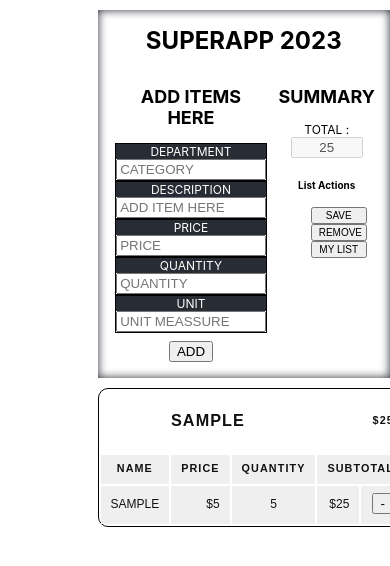
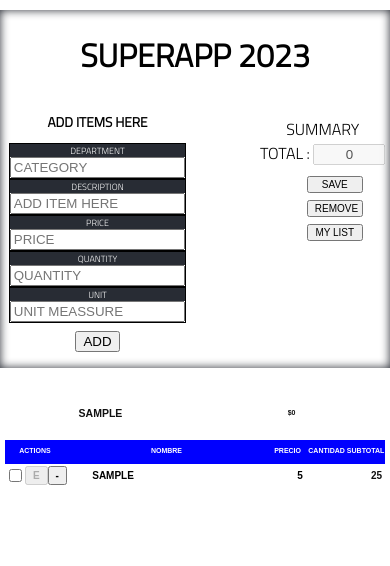
Before and after one commit to StarkNeo/superapp2023, a React (Create React App) app: page / in a window 390 px wide. Both pictures are taken after typing "Sample", "Sample", "5", "5", "Sample" into the empty fields and a click on the input "add". Shown: the top 566 px of the page. Built offline with nearby package versions, Linux system fonts and the light colour scheme.

Commit message:
responsive

```diff
--- a/src/App.css
+++ b/src/App.css
@@ -1,28 +1,49 @@
+@import url('https://fonts.googleapis.com/css2?family=Amatic+SC:wght@700&family=Open+Sans:wght@300;400&display=swap');
+@import url('https://fonts.googleapis.com/css2?family=Titillium+Web:wght@200;300&display=swap');
+
+@import url('https://fonts.googleapis.com/css2?family=Teko:wght@300;400&display=swap');
+@import url('https://fonts.googleapis.com/css2?family=Abril+Fatface&family=Paytone+One&display=swap');
+
+/*
+font-family: 'Amatic SC', cursive;
+font-family: 'Open Sans', sans-serif;
+font-family: 'Titillium Web', sans-serif;
+font-family: 'Teko', sans-serif;
+font-family: 'Abril Fatface', cursive;
+
+*/
+
 #headApp {
   display: grid;
   grid-template-columns: 1fr 1fr;
   grid-template-rows: 1f 1fr 1fr;
-  max-width: 49rem;
-  max-height: 49rem;
-  margin-left: 25%;
+  /*max-width: 49rem;
+  max-height: 49rem;*/
+  width: 90%;
+  margin: auto;
   box-shadow: inset 0 0 10px #282c34;
   position: sticky;
   top: 10px;
   background-color: white;
   z-index: 10;
+  font-family: 'Titillium Web', sans-serif;
 
 }
 
-.app-title{
+.app-title {
   grid-column-start: 1;
   grid-column-end: 3;
   justify-self: center;
 }
+
 #body {
-  max-width: 49rem;
-  max-height: 49rem;
-  margin-left: 25%;
-  margin-top: 5%;
+  /*max-width: 49rem;
+  max-height: 49rem;*/
+  display: flex;
+  width: 100%;
+  /*margin-left: 25%;*/
+
+  margin: 2rem auto;
 
 }
 
@@ -33,6 +54,7 @@
 
 form {
   width: 80%;
+  font-size: 12px;
   margin: auto;
   /*border: 1px solid black;*/
   display: flex;
@@ -51,24 +73,26 @@ input[type="submit"] {
   text-align: center;
 }
 
-#summTotal{
+#summTotal {
   text-align: center;
   width: 4rem;
 }
 
 
 
-fieldset{
+fieldset {
   border: none;
 
 }
 
-fieldset input{
+fieldset input {
   font-size: 10px;
   margin-left: 1.5rem;
   width: 3.5rem;
   text-align: center;
 }
+
+/*clase .input pertenece a los inputs del formulario para agregar items */
 .input {
   width: 100%;
   display: flex;
@@ -85,35 +109,111 @@ fieldset input{
 
 }
 
+/*se refiere a los inputs renderizados en la tabla que muestra los productos de cada categoria */
 input {
-  text-transform: uppercase;
-}
-
-table {
-  font-family: Arial, Helvetica, sans-serif;
-  color: #111111;
-  border: 1px solid black;
-  width: 100%;
-  margin: 1rem auto;
-  border-radius: 10px;
-
-
-}
-
-th,
-td {
-  padding: 7px 10px 10px 10px;
-  text-align: center;
   text-transform: uppercase;
 
 }
 
-th {
-  letter-spacing: 0.1em;
-  font-size: 90%;
-  /*border-bottom: 2px solid #111111;*/
-  /*border-top: 1px solid #999;*/
+.category {
+  display: flex;
+  flex-direction: column;
+  width: 90%;
+  font-size: 12px;
+  margin: auto;
+
+}
+
+.body-category {
+  width: 100%;
+  display: flex;
+  flex-direction: column;
+  margin-top: 1.5rem;
+  font-family: Arial, Helvetica, sans-serif;
+  color: #111111;
+  border-radius: 20px;
+  width: 98%;
+  margin: auto;
+}
+
+.head-category {
+  display: flex;
+  flex-direction: row;
+  justify-content: space-around;
+  align-items: center;
+  width: 100%;
+
+}
+
+.item-line {
+  display: flex;
+  justify-content: space-between;
+  align-items: center;
+}
+
+input[name="value"] {
+  width: 100%;
+  background: none;
+  border: none;
+}
+
+input[name="price"],
+input[name="quantity"] {
+  width: 100%;
   text-align: center;
+  border: none;
+  background: none;
+
+}
+
+thead {
+  display: flex;
+  flex-direction: column;
+
+}
+
+thead .head-category th{
+  color: #111111;
+}
+.head-items {
+  display: flex;
+  flex-direction: row;
+  justify-content: space-between;
+  align-items: center;
+  width: 100%;
+
+}
+
+
+input:hover {
+  background-color: burlywood;
+  color: black;
+
+}
+
+
+
+input[type="button"],
+input[type="checkbox"] {
+  cursor: pointer;
+}
+
+
+
+
+
+
+
+td {
+  display: flex;
+  justify-content: center;
+  padding: 0;
+  margin: auto;
+}
+
+tr {
+  display: flex;
+  border: 1px solid white;
 }
 
 tr:nth-child(even) {
@@ -124,69 +224,156 @@ tr:hover {
   background-color: #c3e6e5;
 }
 
-.money {
-  text-align: right;
+output {
+  width: 5%;
+  text-align: center;
+  font-size: 12px;
+  font-weight: bold;
 }
 
-@media only screen and (max-width:513px){
-  #headApp{
-    font-size: 12px;
+th {
+  padding: 7px 10px 10px 10px;
+  text-align: center;
+  text-transform: uppercase;
+  width: 20%;
+  display: flex;
+  justify-content: center;
+  color: white;
+}
+
+.head-names th:nth-child(1){
+  background-color:blue;
+  width: 10%;
+
+}
+.head-names th:nth-child(2){
+  background-color:blue;
+  width: 75%;
+
+}
+.head-names th:nth-child(3){
+  background-color:blue;
+  width: 5%;
+}
+.head-names th:nth-child(4){
+  background-color:blue;
+  width: 5%;
+}
+.head-names th:nth-child(5){
+  background-color:blue;
+  width: 5%;
+}
+
+.item-line td:nth-child(1){
+  width: 10%;
+
+}
+.item-line td:nth-child(2){
+  width: 55%;
+  justify-content: flex-start;
+  margin-left: 1rem;
+
+}
+.item-line td:nth-child(3){
+  width: 10%;
+  font-size: 12px;
+
+}
+.item-line td:nth-child(4){
+  width: 5%;
+
+}
+.item-line td:nth-child(5){
+  width: 5%;
+
+}
+
+@media only screen and (max-width:585px){
+  .body-category input{
+    font-size: 10px;
+    font-weight: bold;
   }
+ thead{
+  font-size: 8px;
+ }
 
-  #summarize{
-    display: flex;
-    flex-direction: column;
-    align-items: center;
+.item-line td{
+  width: auto;
+}
+
+.item-line td:nth-child(2){
+  width: 55%;
+  justify-content: flex-start;
+  margin-left: 0;
+
+}
+.head-names th:nth-child(2){
+  background-color:blue;
+  width: 55%;
+}
+output{
+  font-size: 10px;
+}
+}
+
+@media only screen and (max-width:470px) {
+  .body-category input{
+    font-size: 10px;
   }
+ thead{
+  font-size: 7px;
+ }
+ .head-names th:nth-child(1){
+  background-color:blue;
+  width: 12%;
+}
+.head-names th:nth-child(3){
+  background-color:blue;
+  width: 5%;
+}
+.head-names th:nth-child(4){
+  background-color:blue;
+  width: 5%;
+}
+.head-names th:nth-child(5){
+  background-color:blue;
+  width: 5%;
+
+}
+
+.item-line td:first-child{
+  width: auto;
+  margin-left: 0;
+}
+
+#headApp{
+  width: 100%;
+}
+
+.category {
+  width: 100%;
+
+}
+
+.item-line td:nth-child(2){
+  width: 50%;
+  justify-content: flex-start;
+  margin-left: 1.2rem;
+
+}
+
+form {
+  width: 90%;
+  font-size: 9px;
+
+}
+#summarize{
+  width: 90%;
+}
+#summarize h2, h5{
+  display: none;
+
+}
 
 
-  #body{
-
-    max-width: 75%;
-  }
-  table{
-    max-width: 70%;
-    font-size: 12px;
-  }
 }
-@media only screen and (max-width:368px){
-  #headApp{
-    font-size: 8px;
-    display: flex;
-    flex-direction: column;
-    align-items: center;
-  }
-  form{
-
-    display: flex;
-  }
-  #summarize{
-    display: flex;
-    justify-content: center;
-  }
-  fieldset{
-    display: flex;
-    width: 95%;
-    flex-direction: column;
-  }
-
-  fieldset input{
-    margin: 0px;
-    width: 3rem;
-    align-self: center;
-
-  }
-  table{
-    max-width: 65%;
-    font-size: 9px;
-  }
-}
-@media only screen and (max-width:354px){
-  table{
-    min-width: 65%;
-    font-size: 9px;
-  }
-  #headApp{
-    min-width: 16rem;
-  }
-}
--- a/src/components/AddItems.js
+++ b/src/components/AddItems.js
@@ -8,6 +8,7 @@ export function Item(props) {
     const [unit, setUnit] = useState('');
     const [quantity, setQuantity] = useState('');
     const [id, setId] = useState(1);
+
 
 
 
@@ -46,6 +47,7 @@ export function Item(props) {
             price: price,
             quantity: quantity,
             unit: unit,
+            checked: false,
         }
         props.addItem(item)
         setCategory('')
--- a/src/components/AdmonItems.js
+++ b/src/components/AdmonItems.js
@@ -18,6 +18,27 @@ export function AdminItems() {
         setItems(newArray);
     }
 
+    const checkItem =(id)=>{
+        let newArray = items.map((element)=>element);
+        let indice = newArray.findIndex((element)=>element.id === id)
+        let elementFound = newArray[indice] ;
+        elementFound.checked = !elementFound.checked;
+        newArray.splice(indice,1,elementFound)
+        setItems(newArray);
+    }
+
+    const updateItem =(id,newName,newPrice,newQuantity)=>{
+        let newArray = items.map((element)=>element);
+        let indice = newArray.findIndex((element)=>element.id === id)
+        let elementFound = newArray[indice] ;
+        elementFound.name = newName;
+        elementFound.price = newPrice;
+        elementFound.quantity = newQuantity;
+        newArray.splice(indice,1,elementFound)
+        setItems(newArray)
+        saveList();
+
+    }
     const saveList =()=>{
 
         localStorage.setItem("list",JSON.stringify(items));
@@ -32,7 +53,7 @@ export function AdminItems() {
 
     }
 
-
+    console.log(items)
 
     return (
         <>
@@ -44,7 +65,7 @@ export function AdminItems() {
 
             </div>
             <div id="body">
-                <Category items={items} delete={deleteItem} />
+                <Category items={items} delete={deleteItem} update={updateItem} check={checkItem} />
 
             </div>
 
--- a/src/components/Category.js
+++ b/src/components/Category.js
@@ -18,36 +18,41 @@ export function Category(props) {
         setCategory(categories)
 
     }, [props.items]);
-    const getItemsByCategory =(category)=>{
+    const getItemsByCategory = (category) => {
         let total = 0;
-        props.items.map((e)=>{
+        props.items.map((e) => {
             if (e.category === category) {
-                total+=(e.price * e.quantity);
+                if (e.checked === true) {
+                    total += (e.price * e.quantity);
+                }
+
             }
 
         })
         return total;
     }
     return (
-        <div>
+        <div className="category">
             {category.map((cat, index) => (
 
                 <>
-
-
-                    <table>
+                    <table className="body-category">
                         <thead>
-                            <tr>
+                            <tr className="head-category">
                                 <th colSpan={3}><h2 key={index}>{cat}</h2></th>
                                 <th colSpan={2} className="money">${getItemsByCategory(cat)}</th>
                             </tr>
-                            <tr>
-                                <th>Name</th>
-                                <th>Price</th>
-                                <th>Quantity</th>
-                                <th colSpan={2}>Subtotal</th>
+                            <tr className="head-names">
+                                <th>Actions</th>
+                                <th>Nombre</th>
+                                <th> Precio</th>
+                                <th>Cantidad</th>
+                                <th>subtotal</th>
                             </tr>
                         </thead>
+
+                        <tbody>
+
 
                             {props.items.map((e, index) => {
                                 let arrayItems = [];
@@ -56,10 +61,10 @@ export function Category(props) {
 
                                 }
 
-                            return <Products key={index} items={arrayItems} delete={props.delete} />
+                                return <Products id={index} items={arrayItems} delete={props.delete} update={props.update} check={props.check} />
                             })}
 
-
+                        </tbody>
                     </table>
 
 
--- a/src/components/Product.js
+++ b/src/components/Product.js
@@ -1,21 +1,70 @@
 import React from "react";
 import { Item } from "./AddItems";
 import { useState } from "react";
+import { toBeChecked } from "@testing-library/jest-dom/matchers";
 export function Product(props) {
+    const [name, setName] = useState(props.value);
+    const [price, setPrice] = useState(props.price);
+    const [quantity, setQuantity] = useState(props.quantity);
+    const [disabled, setDisabled] = useState(true)
 
-    const handleClick=({target})=>{
+    const handleClick = ({ target }) => {
         let id = target.id
         props.delete(id);
     }
 
-    return(
-        <tr key={props.key}>
-            <td>{props.value}</td>
-            <td className="money">${props.price}</td>
-            <td>{props.quantity}</td>
-            <td className="money">${props.price * props.quantity}</td>
-            <td><input type="button" id={props.id} value="-" onClick={handleClick} /></td>
+    const handleCheck = ({ target }) => {
+        let id = Number(target.id);
+        props.check(id);
 
-         </tr>
+    }
+
+    let openBtnEdit = false;
+
+    const handleChange = ({ target }) => {
+        setDisabled(false)
+        switch (target.name) {
+            case 'value':
+                setName(target.value);
+
+                break;
+            case 'price':
+                setPrice(target.value);
+                break;
+            case 'quantity':
+                setQuantity(target.value)
+                break;
+
+            default:
+                break;
+        }
+
+
+    }
+
+
+
+
+    const handleUpdate = ({ target }) => {
+        props.update(Number(target.id), name, price, quantity);
+
+    }
+    return (
+        <tr className="item-line" key={props.id}>
+            <td>
+                    <input type="checkbox" id={props.id} onChange={handleCheck} checked={props.checkbox} />
+                    <input type="button" id={props.id} value="E" disabled={disabled} onClick={handleUpdate} />
+                    <input type="button" id={props.id} value="-" onClick={handleClick} />
+            </td>
+
+            <td className="td-value"><input type="text" name="value" id={props.id} value={name} onInput={handleChange} placeholder="Nombre" /></td>
+            <td className="td-price"><input type="number" name="price" id={props.id} value={price} onInput={handleChange} placeholder="price" /></td>
+            <td className="td-qty"><input  type="number" name="quantity" id={props.id} value={quantity} onInput={handleChange} placeholder="quantity" /></td>
+
+
+            <td><output>{price * quantity}</output></td>
+
+
+        </tr>
     )
 }
--- a/src/components/Products.js
+++ b/src/components/Products.js
@@ -15,7 +15,10 @@ export function Products(props) {
            value={item.name}
            price={item.price}
            quantity={item.quantity}
+           checkbox ={item.checked}
            delete={props.delete}
+           update={props.update}
+           check={props.check}
 
            />
            ))
--- a/src/components/Summary.js
+++ b/src/components/Summary.js
@@ -2,29 +2,35 @@ import React from "react";
 import { useState, useEffect } from "react";
 
 export function Summarize(props) {
-    const [total, setTotal]=useState(0)
-    useEffect(()=>{
-        let subtotal=0
-        props.values.map((element)=>{
+    const [total, setTotal] = useState(0)
+    useEffect(() => {
+        let subtotal = 0
+        props.values.map((element) => {
+            if (element.checked === true) {
                 subtotal += element.price * element.quantity;
+
+            }
+
+
 
         })
         setTotal(subtotal);
-    },[props.values])
+    }, [props.values])
 
-    return(
+    return (
         <>
-        <div id="summarize">
-        <h2>SUMMARY</h2>
+            <figure id="summarize">
+                <figcaption>SUMMARY</figcaption>
+
                 <label>TOTAL : </label>
-        <input id="summTotal" value={total} disabled/>
+                <input id="summTotal" value={total} disabled />
                 <fieldset>
                     <h5>List Actions</h5>
                     <input type="button" value="Save" onClick={props.save} />
                     <input type="button" value="Remove" onClick={props.delete} />
                     <input type="button" value="My list" onClick={props.load} />
                 </fieldset>
-        </div>
+            </figure>
 
 
         </>
```
Also changed, not shown: 1 other file (tests, documents, lock files or other folders). Lines whose indentation alone changed are shown as unchanged.
